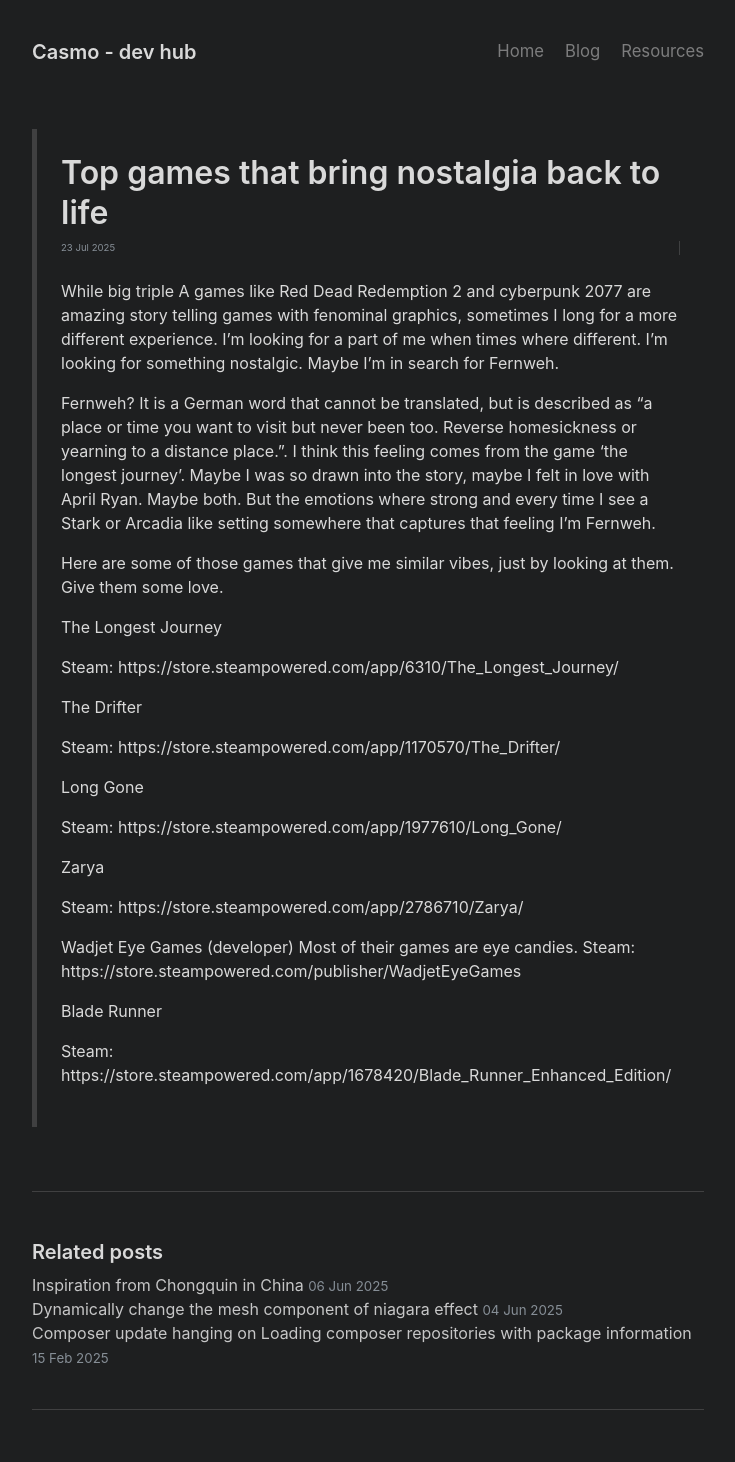
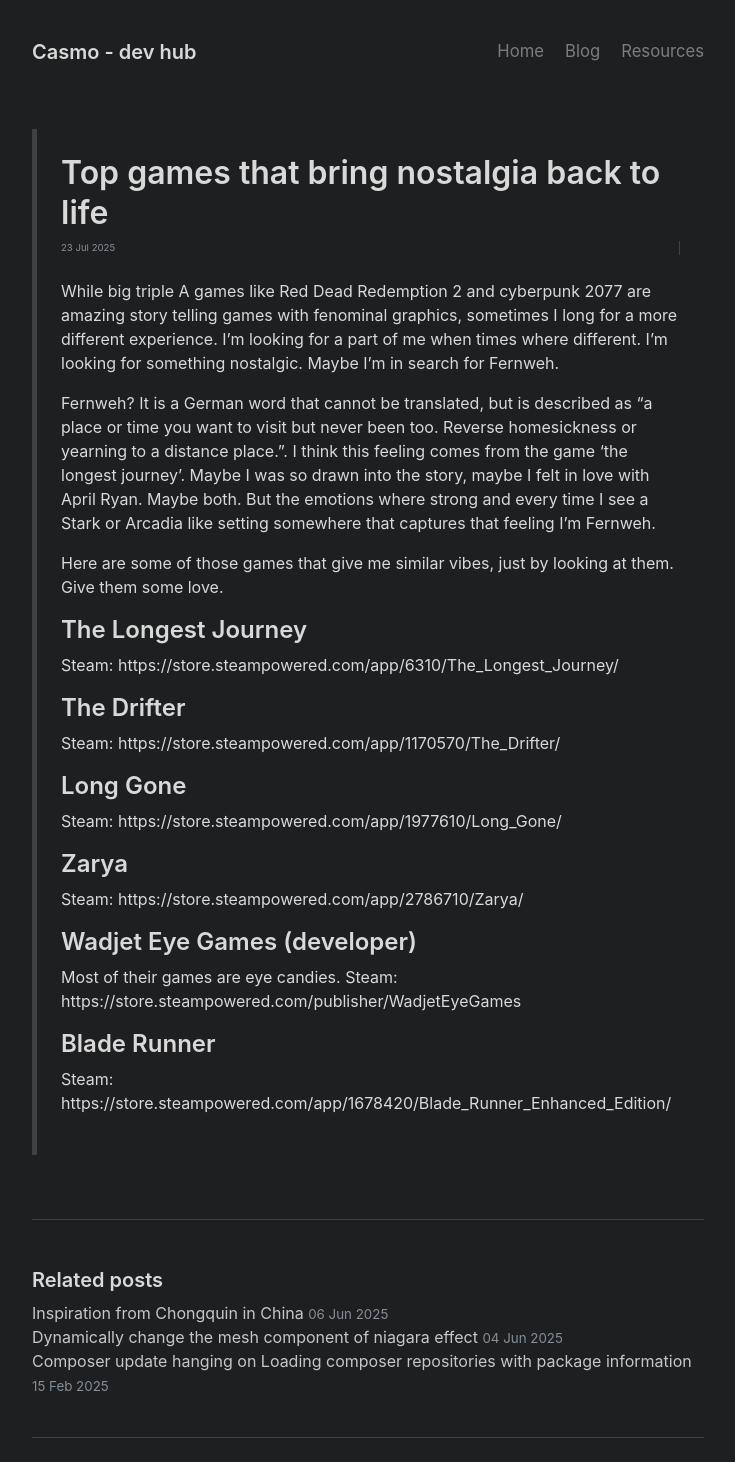
Before and after one commit to Casmo/casmo.github.io, a Jekyll site: the page built from _posts/2025-07-23-top-nostalgic-games.md, in a window 1280 px wide. Shown: the whole page, without its empty margins (272-1007 px from the left). Built offline with Jekyll 4.4.1, drawn with Linux system fonts in a browser that asks for light colours; before the commit the page ends 1434 px from its top, so only the background shows below that.

```diff
--- a/_posts/2025-07-23-top-nostalgic-games.md
+++ b/_posts/2025-07-23-top-nostalgic-games.md
@@ -11,26 +11,26 @@ Fernweh? It is a German word that cannot be translated, but is described as "a p
 
 Here are some of those games that give me similar vibes, just by looking at them. Give them some love.
 
-The Longest Journey
+## The Longest Journey
 
 Steam: https://store.steampowered.com/app/6310/The_Longest_Journey/
 
-The Drifter
+## The Drifter
 
 Steam: https://store.steampowered.com/app/1170570/The_Drifter/
 
-Long Gone
+## Long Gone
 
 Steam: https://store.steampowered.com/app/1977610/Long_Gone/
 
-Zarya
+## Zarya
 
 Steam: https://store.steampowered.com/app/2786710/Zarya/
 
-Wadjet Eye Games (developer)
+## Wadjet Eye Games (developer)
 Most of their games are eye candies.
 Steam: https://store.steampowered.com/publisher/WadjetEyeGames
 
-Blade Runner
+## Blade Runner
 
 Steam: https://store.steampowered.com/app/1678420/Blade_Runner_Enhanced_Edition/
```
